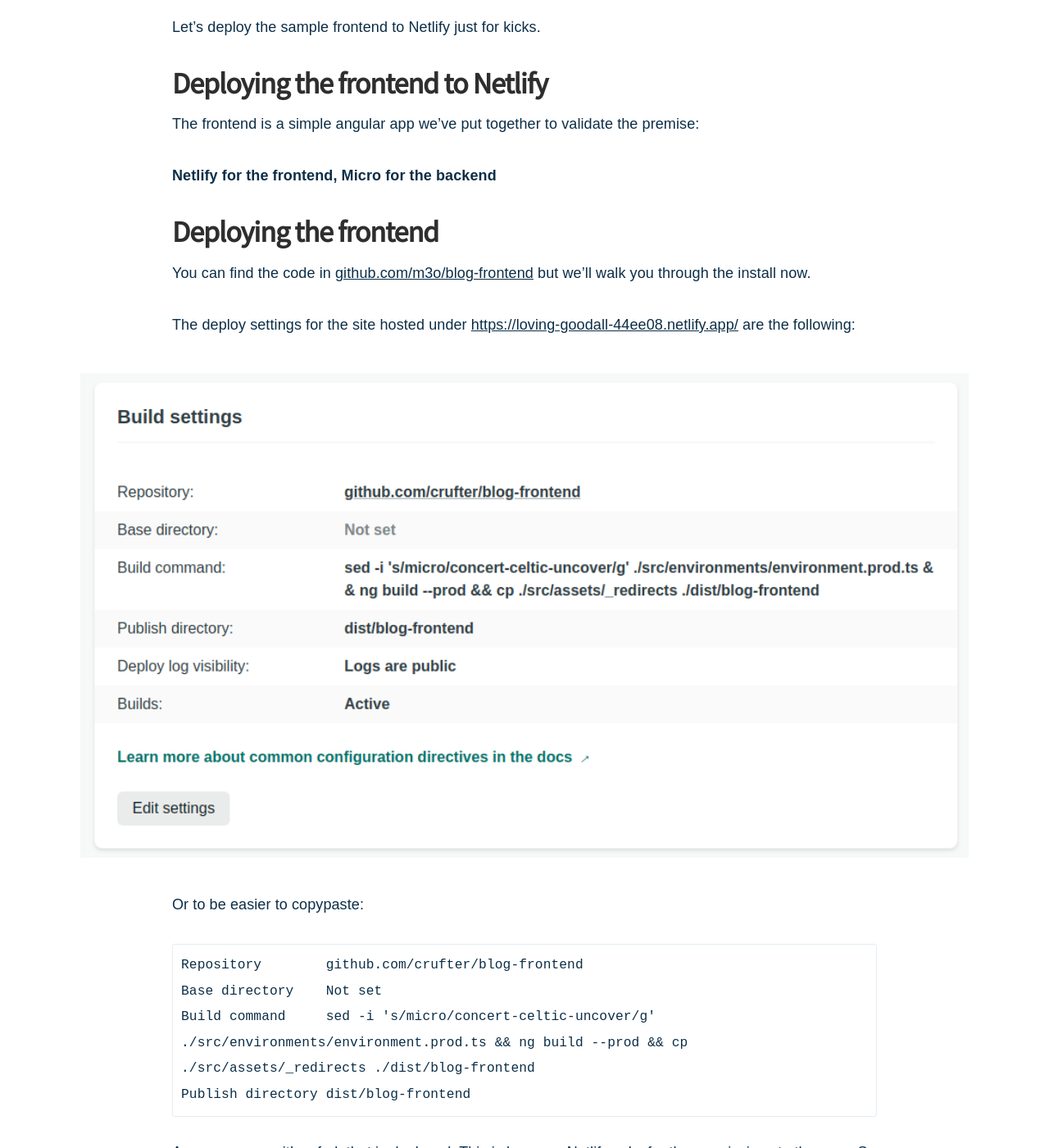
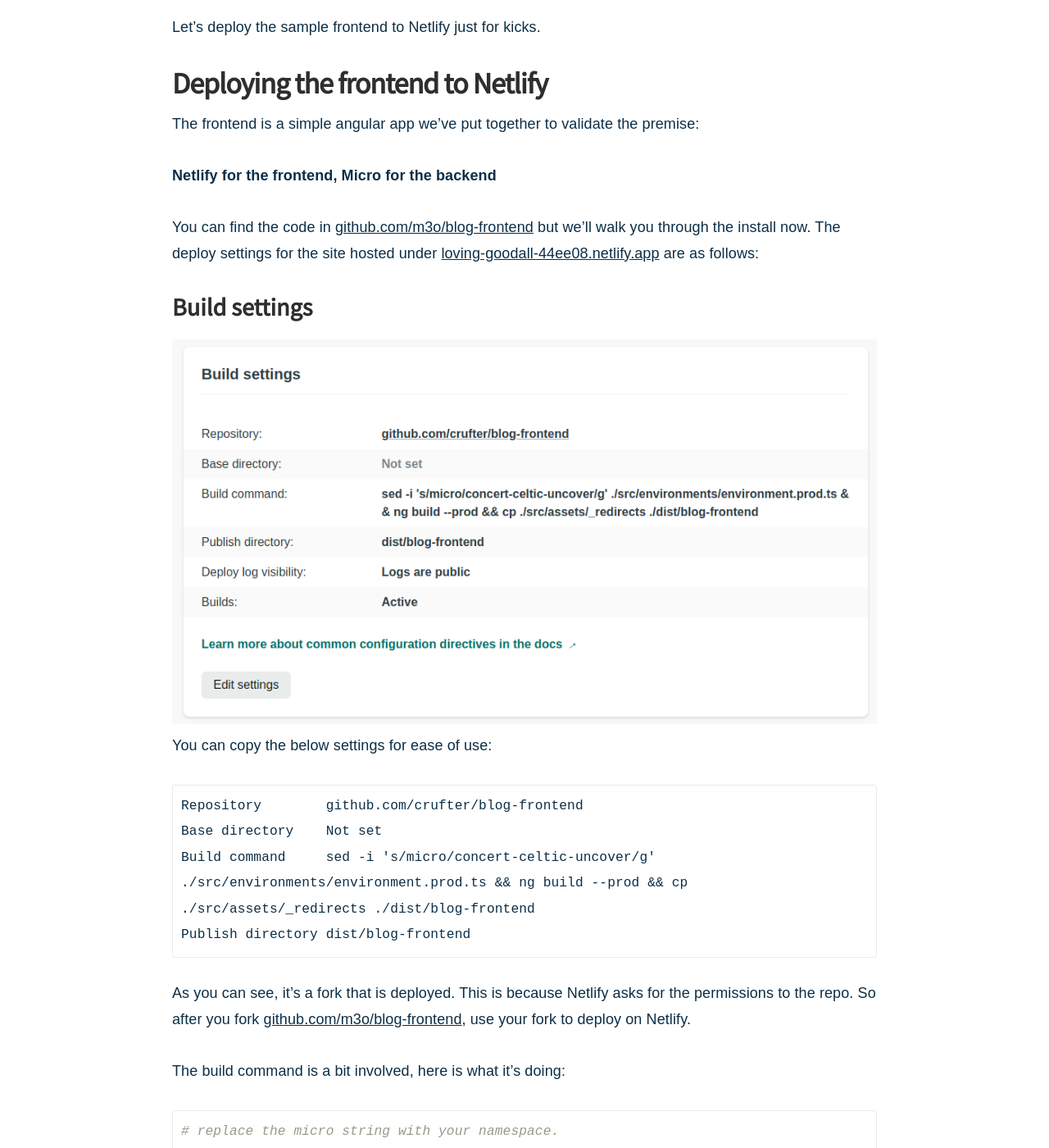
Before and after one commit to m3o/blog.m3o.com, a Jekyll site: the page built from _posts/2020-12-03-netlify-for-the-frontend-micro-for-the-backend.md, in a window 1280 px wide and 1400 px high, scrolled down 7979 px. Shown: the whole window at 82% size. Built offline with Jekyll 4.4.1, drawn with Linux system fonts in a browser that asks for light colours; nearby versions of some CDN libraries.

Commit message:
update blog

````diff
--- a/_posts/2020-12-03-netlify-for-the-frontend-micro-for-the-backend.md
+++ b/_posts/2020-12-03-netlify-for-the-frontend-micro-for-the-backend.md
@@ -229,16 +229,17 @@
 
 **Netlify for the frontend, Micro for the backend**
 
-## Deploying the frontend
+You can find the code in [github.com/m3o/blog-frontend](https://github.com/m3o/blog-frontend) but
+we'll walk you through the install now. The deploy settings for the site hosted under
+[loving-goodall-44ee08.netlify.app](https://loving-goodall-44ee08.netlify.app/) are as follows:
 
-You can find the code in [github.com/m3o/blog-frontend](https://github.com/m3o/blog-frontend) but
-we'll walk you through the install now.
+### Build settings
 
-The deploy settings for the site hosted under [https://loving-goodall-44ee08.netlify.app/](https://loving-goodall-44ee08.netlify.app/) are the following:
+<center>
+<img src="{{ site.baseurl }}/assets/images/deploysettings.png" style="width: 100%; height: auto;" />
+</center>
 
-<img src="{{ site.baseurl }}/assets/images/deploysettings.png" />
-
-Or to be easier to copypaste:
+You can copy the below settings for ease of use:
 
 ```
 Repository        github.com/crufter/blog-frontend
````
Also changed, not shown: other parts of _posts/2020-12-03-netlify-for-the-frontend-micro-for-the-backend.md (+2 -0 lines).
